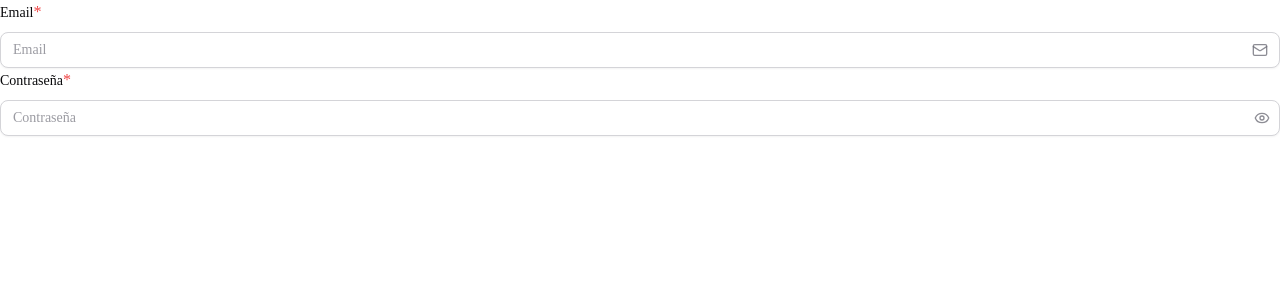
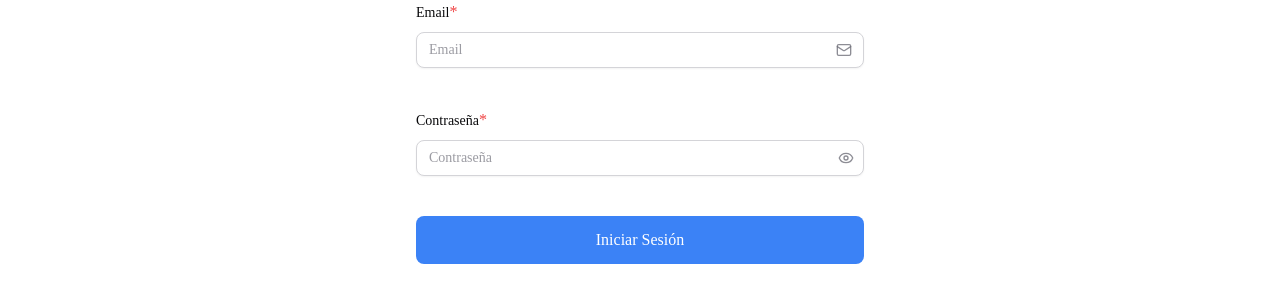
Before and after one commit to AndyLipo/Expensapp, a React (Vite) app in the folder ExpensApp/: page /login in a window 1280 px wide. Shown: the top 302 px of the page. Built offline with nearby package versions, Linux system fonts and the light colour scheme.

Commit message:
Fix: Arreglo login, inicio sesion. Tiene axios

```diff
--- a/ExpensApp/src/App.jsx
+++ b/ExpensApp/src/App.jsx
@@ -2,15 +2,24 @@ import { Routes, Route } from 'react-router-dom';
 import { IniciarSesionFormulario } from "./Componentes/IniciarSesion/IniciarSesionFormulario"
 import { CrearCuentaPagina } from "./Paginas/CrearCuentaPagina"
 import './index.css'
+import { useEffect, useState } from 'react';
 
 
 function App() {
+  const [isLoading, setIsLoading] = useState(true);
 
+  useEffect(() => {
+    // Simular una llamada a una API
+    setTimeout(() => {
+      setIsLoading(false);
+    }, 2000); // Simula 2 segundos de tiempo de carga
+  }, []);
   return (
     <Routes>
       <Route path='/' element={<CrearCuentaPagina />} />
       <Route path='/login' element={<IniciarSesionFormulario />} />
     </Routes>
+
   )
 }
 
--- a/ExpensApp/src/Componentes/CrearCuenta/CrearCuentaFormulario.jsx
+++ b/ExpensApp/src/Componentes/CrearCuenta/CrearCuentaFormulario.jsx
@@ -56,13 +56,26 @@ export const CrearCuentaFormulario = () => {
    if(isLoading) {
       // Mostrar Skeleton mientras carga
     return (
-      <div className="space-y-6">
+      <div>
+      <div className="space-y-10 max-w-md mx-auto">
         <Skeleton height={40} width="100%" />
-        <Skeleton height={40} width="100%" />
-        <Skeleton height={40} width="100%" />
-        <Skeleton height={40} width="100%" />
-        <Skeleton height={50} width="100%" />
+        <Skeleton height={40} width="100%" className="flex my-10"/>
+        <Skeleton height={44} className="w-full" />
+        <Skeleton height={8} width="100%" />
+        <Skeleton height={20} width={150} />
       </div>
+        <div className="mt-5 max-w-md mx-auto">
+          {[...Array(4)].map((_, index) => (
+            <div key={index} className="flex items-center gap-1">
+              <Skeleton circle width={16} height={16} />
+              <Skeleton width={200} height={14} />
+            </div>
+          ))}
+        </div>
+        <div className='mt-3 max-w-md mx-auto'>
+          <Skeleton height={50} width="100%" className=''/>
+        </div>
+        </div>
     );
    }
 
@@ -76,12 +89,11 @@ export const CrearCuentaFormulario = () => {
             onChange={(e) => setNombre(e.target.value)}
             />
          </div>
-    {/* <div>
-        <CrearCuentaInput texto="Nombre de usuario" textoPlaceholder="" id='usuario_nombre'/>
-    </div> */}
          <div>
             <CrearCuentaMail
             id="usuarioEmail"
+             texto="Ingresa tu correo"
+            textoPlaceholder=""
             onChange={(e) => setEmail(e.target.value)}
             />
          </div>
--- a/ExpensApp/src/Componentes/CrearCuenta/CrearCuentaMail.jsx
+++ b/ExpensApp/src/Componentes/CrearCuenta/CrearCuentaMail.jsx
@@ -2,7 +2,7 @@ import { useState } from 'react';
 import { Input } from "@/components/ui/input";
 import PropTypes from 'prop-types';
 
-export default function CrearCuentaMail({id, onChange}) {
+export default function CrearCuentaMail({id, onChange, textoPlaceholder}) {
   const [email, setEmail] = useState('');
   const [isValidEmail, setIsValidEmail] = useState(true);
 
@@ -41,7 +41,7 @@ export default function CrearCuentaMail({id, onChange}) {
       <Input
         id={id}
         type="email"
-        placeholder="Ingresa tu correo"
+        placeholder={textoPlaceholder}
         value={email}
         onChange={handleEmailChange}
       />
@@ -55,4 +55,5 @@ export default function CrearCuentaMail({id, onChange}) {
 CrearCuentaMail.propTypes = {
   id: PropTypes.string.isRequired,
   onChange: PropTypes.func.isRequired,
+  textoPlaceholder: PropTypes.string,
 };
--- a/ExpensApp/src/Componentes/CrearCuenta/CrearCuentaPassword.jsx
+++ b/ExpensApp/src/Componentes/CrearCuenta/CrearCuentaPassword.jsx
@@ -36,10 +36,10 @@ export default function CrearCuentaPassword({id, onChange}) {
     }));
   };
 
-  const validatePassword = (pass) => {
-    const strength = checkStrength(pass);
-    return strength.every((req) => req.met);
-  };
+  // const validatePassword = (pass) => {
+  //   const strength = checkStrength(pass);
+  //   return strength.every((req) => req.met);
+  // };
 
   const handlePasswordChange = (e) => {
     const inputPassword = e.target.value;
@@ -68,31 +68,6 @@ export default function CrearCuentaPassword({id, onChange}) {
     return "Contraseña fuerte";
   };
 
-  // Skeleton para toda la sección mientras carga
-  if (isLoading) {
-    return (
-      <div className="space-y-4">
-        {/* Input de contraseña */}
-        <div className="relative">
-          <Skeleton height={44} className="w-full" />
-        </div>
-        {/* Barra de fuerza */}
-        <Skeleton height={8} width="100%" />
-        {/* Descripción de fuerza */}
-        <Skeleton height={20} width={150} />
-        {/* Lista de requisitos */}
-        <div className="space-y-1.5">
-          {[...Array(4)].map((_, index) => (
-            <div key={index} className="flex items-center gap-2">
-              <Skeleton circle width={16} height={16} />
-              <Skeleton width={200} height={14} />
-            </div>
-          ))}
-        </div>
-      </div>
-    );
-  }
-
   return (
     <div className="group relative mt-3">
       <div className="relative">
@@ -100,7 +75,7 @@ export default function CrearCuentaPassword({id, onChange}) {
         id={id}
         type={isVisible ? "text" : "password"}
         placeholder="Ingresa tu contraseña"
-        onChange={onChange}
+        onChange={handlePasswordChange}
         aria-invalid={strengthScore < 4}
         aria-describedby="password-strength"
       />
@@ -148,14 +123,25 @@ export default function CrearCuentaPassword({id, onChange}) {
       </p>
 
     {/* Lista de requisitos */}
-    <ul className="space-y-1.5">
-      {strength.map((req, index) => (
-      <li key={index} className="flex items-center gap-2">
-        {req.met ? <Check size={16} /> : <X size={16} />}
-        <span>{req.text}</span>
-      </li>
-      ))}
-    </ul>
+    <ul className="space-y-1.5 mt-3">
+  {strength.map((req, index) => (
+    <li key={index} className="flex items-center gap-2">
+      {req.met ? (
+        <Check className="text-emerald-500" size={16} />
+      ) : (
+        <X className="text-red-500" size={16} />
+      )}
+      <span
+        className={`text-sm font-medium ${
+          req.met ? "text-emerald-500" : "text-muted-foreground"
+        }`}
+      >
+        {req.text}
+      </span>
+    </li>
+  ))}
+</ul>
+
     </div>
   );
 }
--- a/ExpensApp/src/Componentes/IniciarSesion/IniciarSesionContraseña.jsx
+++ b/ExpensApp/src/Componentes/IniciarSesion/IniciarSesionContraseña.jsx
@@ -1,3 +1,4 @@
+
 import { Input } from "@/components/ui/input";
 import { Label } from "@/components/ui/label";
 import { Eye, EyeOff } from "lucide-react";
@@ -8,9 +9,11 @@ export default function IniciarSesionContraseña() {
 
   const toggleVisibility = () => setIsVisible((prevState) => !prevState);
 
+
+
   return (
     <div className="space-y-2">
-      <Label htmlFor="input-23">Contraseña</Label>
+        <Label htmlFor="input-23">Contraseña</Label>
       <span className="text-destructive">*</span>
       <div className="relative">
         <Input
@@ -23,7 +26,7 @@ export default function IniciarSesionContraseña() {
           className="absolute inset-y-0 end-0 flex h-full w-9 items-center justify-center rounded-e-lg text-muted-foreground/80 outline-offset-2 transition-colors hover:text-foreground focus:z-10 focus-visible:outline focus-visible:outline-2 focus-visible:outline-ring/70 disabled:pointer-events-none disabled:cursor-not-allowed disabled:opacity-50"
           type="button"
           onClick={toggleVisibility}
-          aria-label={isVisible ? "Hide password" : "Show password"}
+          aria-label={isVisible ? "Ocultar contraseña" : "Mostrar contraseña"}
           aria-pressed={isVisible}
           aria-controls="password"
         >
--- a/ExpensApp/src/Componentes/IniciarSesion/IniciarSesionFormulario.jsx
+++ b/ExpensApp/src/Componentes/IniciarSesion/IniciarSesionFormulario.jsx
@@ -3,12 +3,19 @@ import IniciarSesionContraseña from './IniciarSesionContraseña'
 import IniciarSesionMail from './IniciarSesionMail'
 import Skeleton from 'react-loading-skeleton';
 import 'react-loading-skeleton/dist/skeleton.css';
+import axios from 'axios';
+import { useNavigate } from 'react-router-dom';
 
 
 export const IniciarSesionFormulario = () => {
+  const navigate = useNavigate();
   const [isLoading, setIsLoading] = useState(true);
+  const [email, setEmail] = useState('');
+  const [password, setPassword] = useState('');
+  const [mensaje, setMensaje] = useState('');
+  const [isSubmitting, setIsSubmitting] = useState(false);
 
-    useEffect(() => {
+   useEffect(() => {
       // Simular una llamada a una API
       setTimeout(() => {
         setIsLoading(false);
@@ -17,24 +24,83 @@ export const IniciarSesionFormulario = () => {
   /*Crear handlesubmit axios.get('http://localhost:3000/login)* y pasarle usuarioEmail: email,
     usuarioPassword: password,
     retornar con formulario en vez de div y agregar boton para que maneje el handleSubmit*/
-  return (
+
+    const handleSubmit = async (e) => {
+      e.preventDefault();
+      setIsSubmitting(true);
+
+      try {
+        const response = await axios.post(
+          'http://localhost:3000/login',
+          {
+            usuarioEmail: email,
+            usuarioPassword: password,
+            idRol: 1, // Por ejemplo, rol de "consorcista"
+          },
+          { withCredentials: true }
+        );
+
+        setMensaje('Usuario registrado con éxito.');
+        console.log('Respuesta del servidor:', response.data);
+      } catch (error) {
+        console.error('Error al registrar el usuario:', error.response?.data || error.message);
+        setMensaje(
+          error.response?.data?.message || 'Error al registrar el usuario. Intente nuevamente.'
+        );
+      } finally {
+        setIsSubmitting(false);
+        navigate('/perfil');
+      }
+    }
+
+    if(isLoading) {
+      // Mostrar Skeleton mientras carga
+    return (
+      <div>
+        <div className="space-y-10 max-w-md mx-auto">
+          <Skeleton width={200} height={14} />
+          <Skeleton height={40} width="100%" />
+          <Skeleton width={200} height={14} className='mt-10'/>
+          <Skeleton height={44} className="w-full"/>
+        </div>
+        <div className='mt-5 max-w-md mx-auto'>
+          <Skeleton height={50} width="100%" className=''/>
+        </div>
+      </div>
+    );
+   }
+    return (
     <>
-    <div>
-
-       {isLoading ?(
-        <Skeleton height={40} width="100%" />
-       ):(
-
-        <IniciarSesionMail titulo="Email" id="usuario_correo"/>
-       )}
-    </div>
-    <div>
-    {isLoading ?(
-        <Skeleton height={40} width="100%" />
-       ):(
-        <IniciarSesionContraseña id="usuario_password"/>
-       )}
-    </div>
+    <form className="space-y-10 w-full max-w-md mx-auto" onSubmit={handleSubmit}>
+      <div className="max-w-md mx-auto">
+          <IniciarSesionMail
+            titulo="Email"
+            id="usuarioEmail"
+            onChange={(e) => setEmail(e.target.value)}
+          />
+      </div>
+      <div className="max-w-md mx-auto">
+          <IniciarSesionContraseña
+          id="usuarioPassword"
+          onChange={(e) => setPassword(e.target.value)}
+          />
+      </div>
+      <button
+            type="submit"
+            disabled={isSubmitting}
+            className={`w-full p-3 bg-blue-500 text-white rounded-lg ${
+            isSubmitting ? 'opacity-50 cursor-not-allowed' : ''
+            }`}
+         >
+            {isSubmitting ? 'Iniciando Sesión...' : 'Iniciar Sesión'}
+         </button>
+         {mensaje && (
+            <p className={`mt-4 text-center ${mensaje.includes('éxito') ? 'text-green-500' : 'text-red-500'}`}>
+            {mensaje}
+            </p>
+            )
+         }
+    </form>
     </>
 )
 }
--- a/ExpensApp/src/main.jsx
+++ b/ExpensApp/src/main.jsx
@@ -2,12 +2,12 @@ import { StrictMode } from 'react'
 import { createRoot } from 'react-dom/client'
 import './index.css'
 import App from './App.jsx'
-import {BrowserRouter} from 'react-router-dom'
+import { BrowserRouter } from 'react-router-dom'
 
 createRoot(document.getElementById('root')).render(
   <StrictMode>
     <BrowserRouter>
     <App />
     </BrowserRouter>
-  </StrictMode>,
+  </StrictMode>
 )
```
